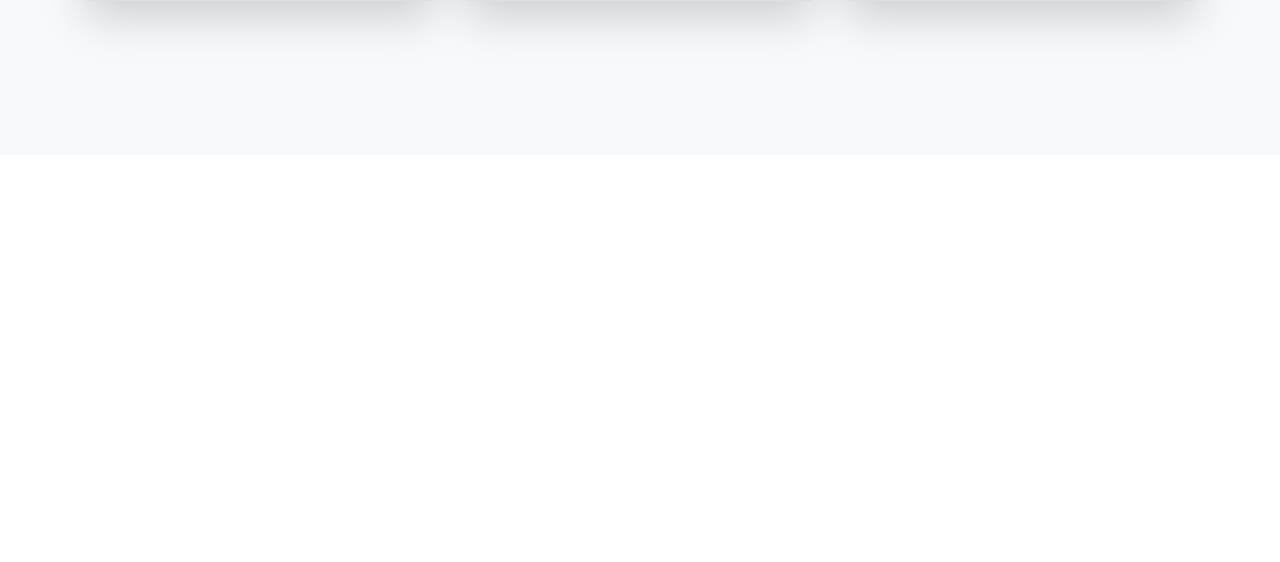
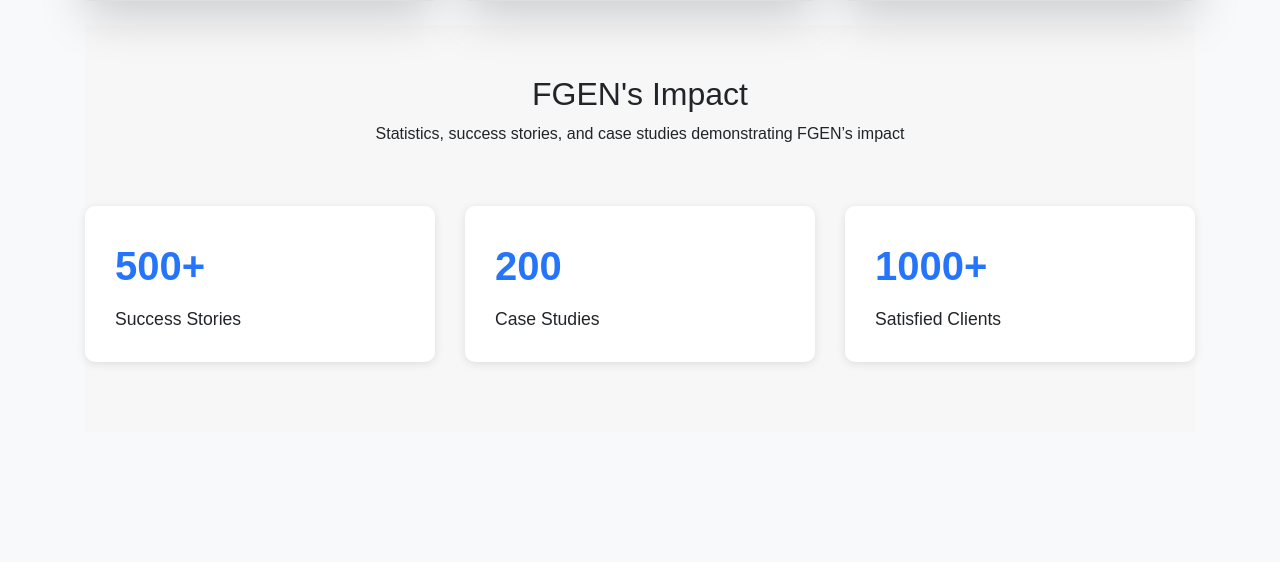
Before and after one commit to bhavinnirmal29/Fgen_New, a Django app: page /about/ in a window 1280 px wide. Shown: the part 1224-1786 px from the top of the page. Before the commit the page ends 1379 px from the top, so only its background shows below. Run offline with Django 4.2, Linux system fonts and the light colour scheme; data comes from the database, SQL or seed files in the repository; some libraries are stand-ins or nearby versions.

Commit message:
About Us updated

```diff
--- a/new_App/templates/aboutus.html
+++ b/new_App/templates/aboutus.html
@@ -124,7 +124,7 @@
     </div>
 </div>
 
-{% comment %} <div class="container impact-section">
+<div class="container impact-section">
     <div class="row">
         <div class="col-12 text-center mb-4">
             <h2>FGEN's Impact</h2>
@@ -151,5 +151,5 @@
             </div>
         </div>
     </div>
-</div> {% endcomment %}
+</div>
 {% endblock %}
```
